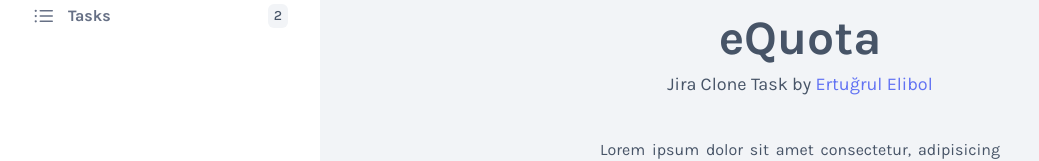
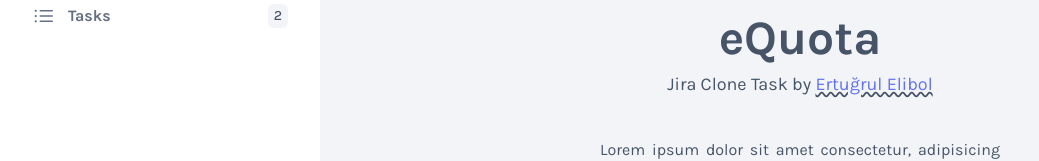
Before and after one commit to aiWxby/equota-jira-clone, a Vue app: page / in a window 1280 px wide. Shown: the part 165-326 px from the top of the page, without its empty margins (0-1039 px from the left). Built offline with nearby package versions, Linux system fonts and the light colour scheme.

Commit message:
style refactoring

```diff
--- a/src/views/HomeView.vue
+++ b/src/views/HomeView.vue
@@ -4,10 +4,15 @@
       <div class="text-center space-y-2">
         <h1 class="text-5xl text-gray-600 font-bold">eQuota</h1>
         <h3 class="text-lg text-gray-600">
-          Jira Clone Task by <span class="text-indigo">Ertuğrul Elibol</span>
+          Jira Clone Task by
+          <a
+            href="https://www.linkedin.com/in/ertuğrul-e-7732b3222/"
+            class="text-indigo hover:text-indigo-700 transition-all duration-300"
+            >Ertuğrul Elibol</a
+          >
         </h3>
       </div>
-      <p class="text-justify text-gray-600">
+      <p class="text-justify text-gray-600 hover:text-gray-800 cursor-default transition-colors duration-300">
         Lorem ipsum dolor sit amet consectetur, adipisicing elit. Accusantium ab
         harum fugiat quas necessitatibus vitae autem veniam eveniet. Totam odit
         alias saepe culpa consectetur aperiam, nesciunt incidunt illo et magni.
@@ -33,3 +38,9 @@
 <script>
 export default {};
 </script>
+
+<style scoped>
+a {
+  text-decoration: #475467 wavy underline;
+}
+</style>
```
